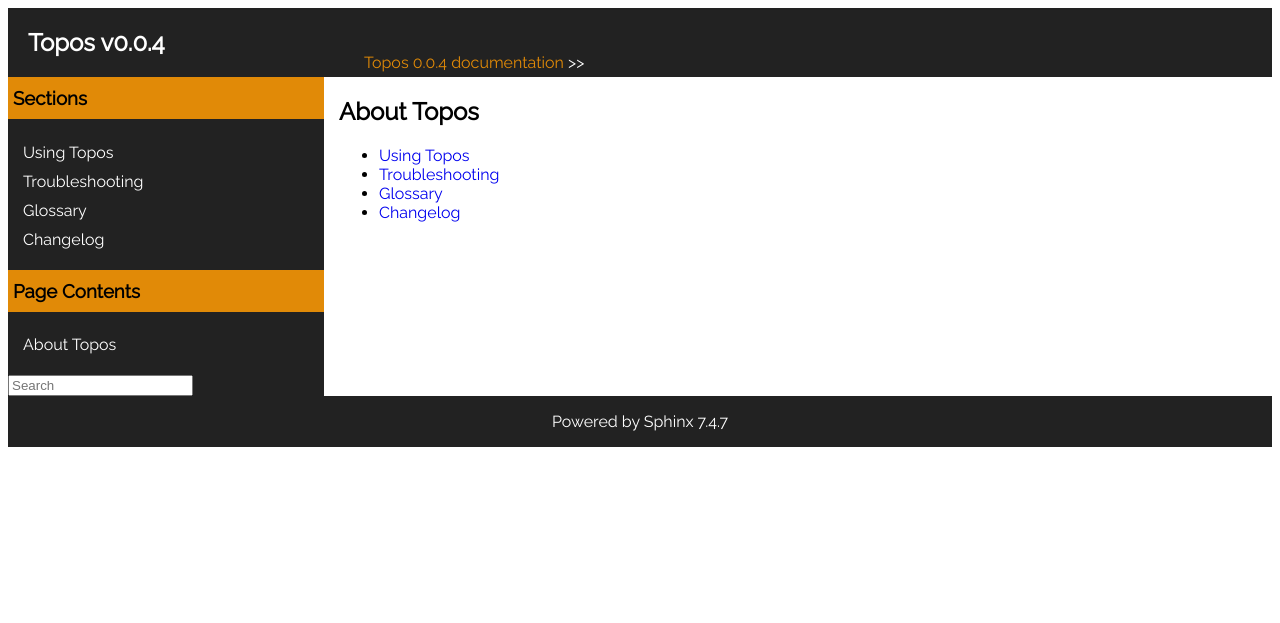
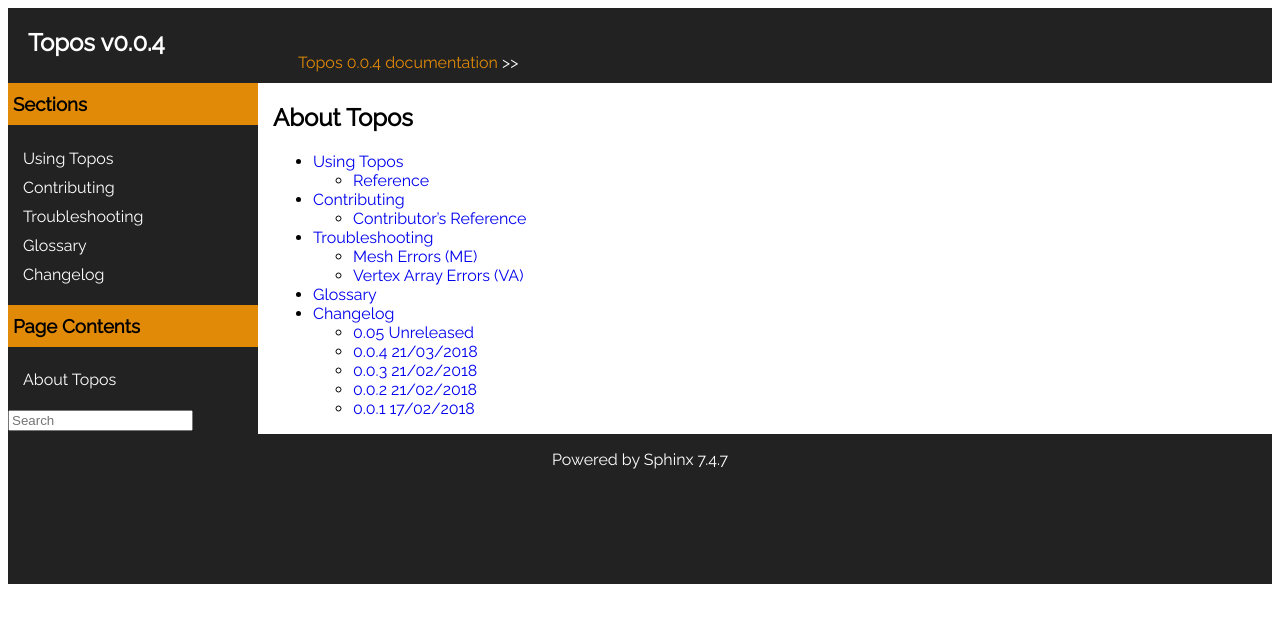
Before and after one commit to alcarney/topos, a Sphinx documentation site: the page built from docs/index.rst, in a window 1280 px wide. Shown: the top 623 px of the page. Built offline with Sphinx 7.4.7, drawn with Linux system fonts in a browser that asks for light colours.

```diff
--- a/docs/_static/main.css
+++ b/docs/_static/main.css
@@ -3,6 +3,7 @@ body {
     background: white; /*#666666;*/
     color: black;
     display: grid;
+    grid-template-columns: auto;
     grid-template-areas:
         "header"
         "navbar"
@@ -13,12 +14,17 @@ body {
 
 @media (min-width: 1000px) {
     body {
-        grid-template-columns: 1fr 3fr;
+        grid-template-columns: 250px auto;
+        grid-template-rows: 75px auto 150px;
         grid-template-areas:
             "header navbar"
             "sidebar main"
             "footer footer";
     }
+}
+
+:target {
+    background: #e18a074d;
 }
 
 
@@ -196,9 +202,12 @@ a:hover {
 }
 
 /* -- Inline Code -- */
+code.literal {
+    border-bottom: 1px dashed black;
+}
+
 code.literal span.pre {
     font-size: 16px;
-    border-bottom: 1px dashed black;
 }
 
 /*-- Glossary -- */
@@ -211,3 +220,48 @@ dl.glossary dt {
     text-decoration: underline;
     text-transform: capitalize;
 }
+
+/*-- Autodoc --*/
+dl.class,
+dl.module,
+dl.attribute {
+    font-size: 16px;
+}
+
+dl.class {
+    margin-left: 25px;
+    margin-bottom: 75px;
+}
+
+dl.class dt {
+    margin: 10px 0;
+    margin-left: 10px;
+    border-bottom: solid 1px black;
+}
+
+dl.class em {
+    font-style: normal;
+    color: #e18a07;
+}
+
+dl.class p {
+    margin: 20px 0;
+}
+
+dl.method > dt:before {
+    content:"method ";
+    color: #e18a07;
+}
+
+dl.attribute > dt:before {
+    content:"attribute ";
+    color: #e18a07;
+}
+
+dl > dt > a {
+    float: right;
+}
+
+tr.field {
+    text-align: left;
+}
--- a/docs/conf.py
+++ b/docs/conf.py
@@ -34,14 +34,6 @@ version = __version__
 
 
 # -- General configuration ---------------------------------------------------
-
-def setup(app):
-    """
-    Here is where we register all the custom directives
-    """
-    app.add_node(showmodel_node)
-    app.add_directive('showmodel', ShowModelDirective)
-
 # If your documentation needs a minimal Sphinx version, state it here.
 #
 # needs_sphinx = '1.0'
@@ -52,10 +44,11 @@ def setup(app):
 extensions = [
     'sphinx.ext.autodoc',
     'sphinx.ext.autosectionlabel',
+    'sphinx.ext.coverage',
     'sphinx.ext.doctest',
+    'sphinx.ext.mathjax',
+    'sphinx.ext.intersphinx',
     'sphinx.ext.todo',
-    'sphinx.ext.coverage',
-    'sphinx.ext.mathjax',
     'sphinx.ext.viewcode',
 ]
 
@@ -174,8 +167,23 @@ texinfo_documents = [
 
 
 # -- Extension configuration -------------------------------------------------
+autoclass_content = "both"
+autodoc_member_order = "groupwise"
+autodoc_default_flags = [
+    "members",
+    "inherited-members",
+    "private-members",
+]
 
-# -- Options for todo extension ----------------------------------------------
+intersphinx_mapping = {
+    'python': ('https://docs.python.org/3', None),
+    'numpy': ('https://docs.scipy.org/doc/numpy/', None)
+}
 
-# If true, `todo` and `todoList` produce output, else they produce nothing.
 todo_include_todos = True
+
+# -- Custom configuration ----------------------------------------------------
+def setup(app):
+    """Here is where we register all our extras."""
+    app.add_node(showmodel_node)
+    app.add_directive('showmodel', ShowModelDirective)
--- /dev/null
+++ b/docs/contribute/index.rst
@@ -0,0 +1,7 @@
+Contributing
+============
+
+.. toctree::
+    :maxdepth: 1
+
+    reference/index
--- /dev/null
+++ b/docs/contribute/reference/index.rst
@@ -0,0 +1,7 @@
+Contributor's Reference
+=======================
+
+.. toctree::
+    :maxdepth: 1
+
+    vertexarrays
--- a/docs/glossary.rst
+++ b/docs/glossary.rst
@@ -20,3 +20,6 @@ Glossary
         data structures such as matrices, images and astronomical data. Topos
         makes use of these arrays extensively for manipulating and managing
         mesh data.
+
+    w.r.t
+        with respect to
--- a/docs/index.rst
+++ b/docs/index.rst
@@ -3,9 +3,10 @@ About Topos
 ===========
 
 .. toctree::
-    :maxdepth: 1
+    :maxdepth: 2
 
     use/index
+    contribute/index
     troubleshooting
     glossary
 
```
Also changed, not shown: docs/contribute/reference/vertexarrays.rst (added, +8 -0 lines), docs/use/reference/vertexarray.rst (+72 -0 lines), 1 other file.
